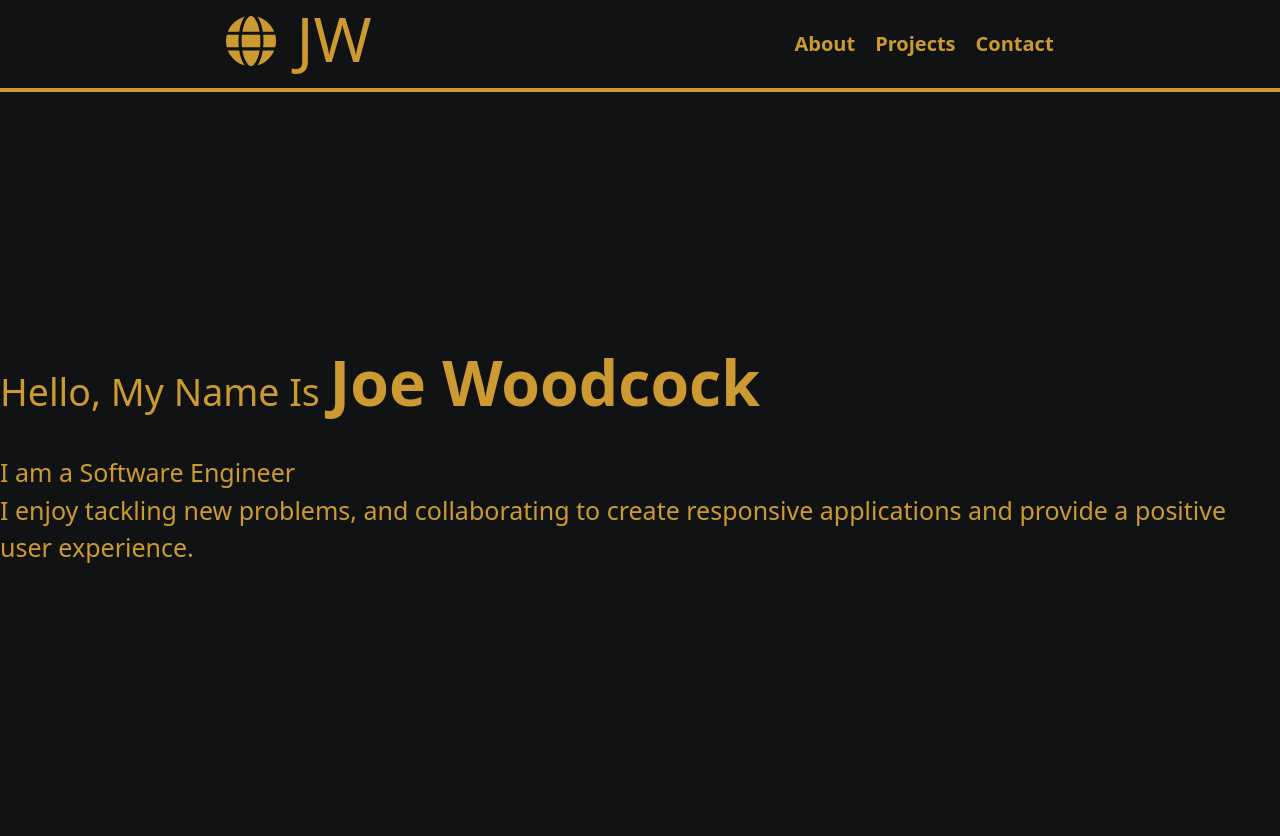
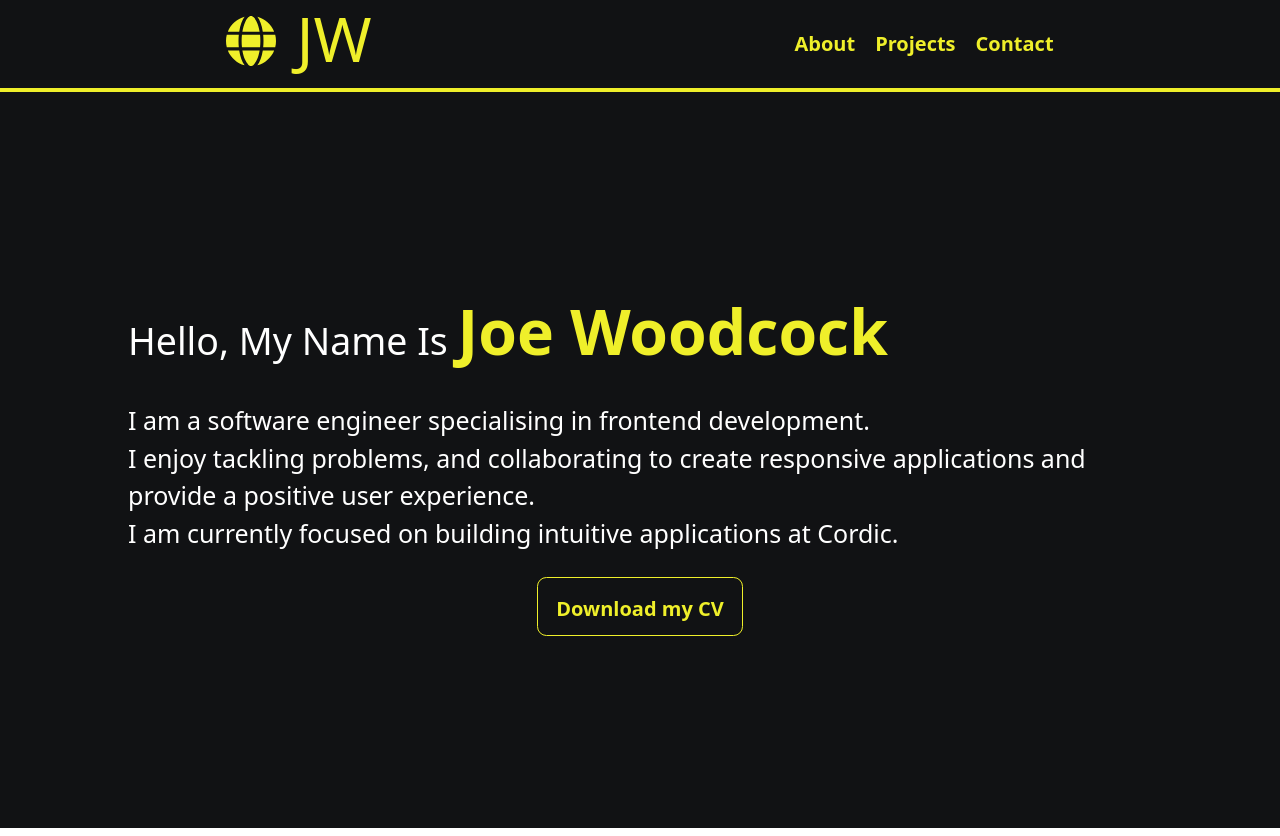
Before and after one commit to Grattade07/portfolio-website, an Angular app: page / in a window 1280 px wide. Built offline with nearby package versions, Linux system fonts and the light colour scheme.

Commit message:
Added CV Download and restyled About text

```diff
--- a/src/app/app.component.html
+++ b/src/app/app.component.html
@@ -1,6 +1,6 @@
 <div id="container">
   <app-header></app-header>
-  <div id="body">
+  <main id="body">
     <app-about></app-about>
-  </div>
+  </main>
 </div>
--- a/src/app/components/about/about.component.css
+++ b/src/app/components/about/about.component.css
@@ -1,7 +1,8 @@
 section {
     width: 100%;
-    height: 93vh;
+    height: 92vh;
     flex-direction: column;
+    padding:  0 10%
 }
 
 #about-name {
@@ -11,3 +12,8 @@ section {
 #name {
     font-size: 2.5rem;
 }
+
+a:hover {
+    text-decoration: none;
+    color: #efef2a;
+}
--- a/src/app/components/about/about.component.html
+++ b/src/app/components/about/about.component.html
@@ -1,12 +1,18 @@
 <section id="about" class="flex">
     <div>
         <p id="about-name">
-            Hello, My Name Is <span ><strong id="name">Joe Woodcock</strong> </span>
+            Hello, My Name Is <span ><strong id="name" style="color: #efef2a;">Joe Woodcock</strong> </span>
         </p>
         <p id="about-description">
-            I am a Software Engineer
+            I am a software engineer specialising in frontend development.
             <br>
-            I enjoy tackling new problems, and collaborating to create responsive applications and provide a positive user experience.
+            I enjoy tackling problems, and collaborating to create responsive applications and provide a positive user experience.
+            <br>
+            I am currently focused on building intuitive applications at Cordic.
         </p>
     </div>
+
+    <button class="btn btn-primary">
+        <a href="/assets/cv/Joe-Woodcock-CV.pdf" download>Download my CV</a>
+    </button>
 </section>
--- a/src/app/components/header/header.component.css
+++ b/src/app/components/header/header.component.css
@@ -2,23 +2,16 @@
     display: flex;
     justify-content: space-around;
     padding: 0 15px;
-    border-bottom: 4px solid #cd9a32;
+    border-bottom: 4px solid #efef2a;
 }
 
 #webpage-icon {
     margin-bottom: 5px;
+    color: #efef2a !important;
 }
 
-
-
-a {
-    text-decoration: none;
-    font-size: 20px;
-    font-weight: 600;
-    color: #cd9a32;
+#webpage-icon {
+    * {
+        color: #efef2a !important;
+    }
 }
-
-a:hover {
-    color: white;
-    text-decoration: underline;
-}
--- a/src/app/components/header/header.component.html
+++ b/src/app/components/header/header.component.html
@@ -1,7 +1,7 @@
 <header id="header">
     <div class="flex flex-gap-20">
-        <fa-icon [icon]="faGlobe" [size]="'2xl'" [styles]="{color: '#cd9a32'}" id="webpage-icon"></fa-icon>
-        <h1>JW</h1>
+        <fa-icon [icon]="faGlobe" [size]="'2xl'" [styles]="{color: '#efef2a' }" id="webpage-icon"></fa-icon>
+        <h1 style="color: #efef2a;">JW</h1>
     </div>
 
     <div class="flex">
--- a/src/styles.css
+++ b/src/styles.css
@@ -10,7 +10,30 @@
     gap: 20px;
 }
 
+a {
+    text-decoration: none;
+    font-size: 20px;
+    font-weight: 600;
+    color: #efef2a;
+}
+
+a:hover {
+    color: white;
+    text-decoration: underline;
+}
+
 * {
-    color: #cd9a32;
+    /* color: white; */
     font-size: 25px;
 }
+
+main {
+    color: white;
+}
+
+.btn-primary {
+    --bs-btn-bg: #111214;
+    --bs-btn-hover-bg: #2c2e32;;
+    --bs-btn-border-color: #efef2a;
+    --bs-btn-hover-border-color:  #ffe710;
+}
```
Also changed, not shown: 1 other file (tests, documents, lock files or other folders).
